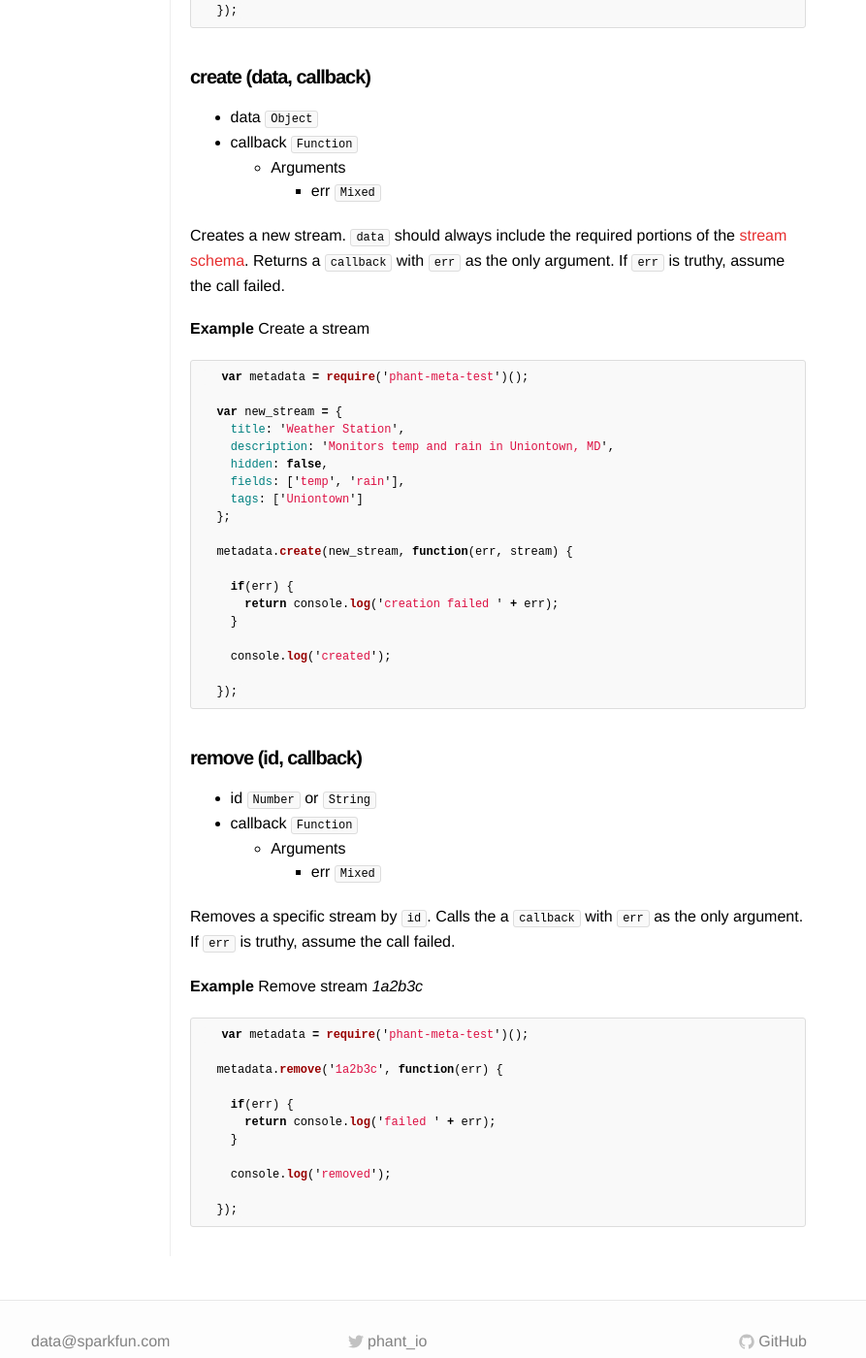
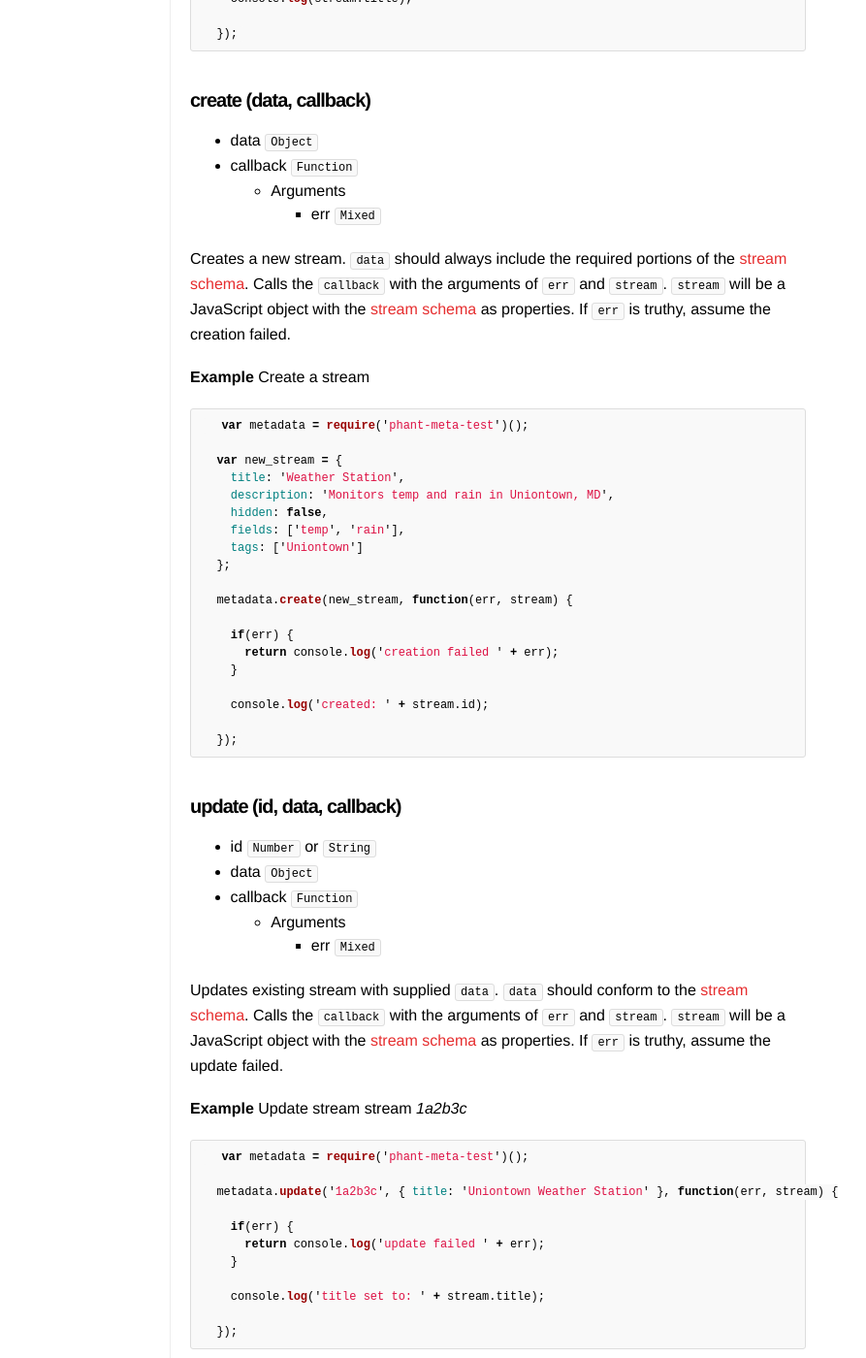
Before and after one commit to sparkfun/phant-docs, a Jekyll site: the page built from api/metadata.md, in a window 1280 px wide and 1400 px high, scrolled down 4839 px. Shown: the whole window at 97% size, without its empty margins (208-1101 px from the left). Built offline with Jekyll 4.4.1, drawn with Linux system fonts in a browser that asks for light colours; some of the changed text lies outside the part shown.

Commit message:
adds update to metadata api docs

```diff
--- a/api/metadata.md
+++ b/api/metadata.md
@@ -185,7 +185,7 @@ out of streams that match the `query`.
 
 Retrieves a specific stream by `id`. Calls the `callback` with the arguments of `err` and `stream`.
 `stream` will be a JavaScript object with the [stream schema](#default-schema) as properties.
-If `err` is truthy, assume the call failed.
+If `err` is truthy, assume the get failed.
 
 **Example** Retrieve stream *1a2b3c*
 
@@ -211,7 +211,8 @@ If `err` is truthy, assume the call failed.
     * err `Mixed`
 
 Creates a new stream. `data` should always include the required portions of the [stream schema](#default-schema).
-Returns a `callback` with `err` as the only argument. If `err` is truthy, assume the call failed.
+Calls the `callback` with the arguments of `err` and `stream`. `stream` will be a JavaScript object with the
+[stream schema](#default-schema) as properties. If `err` is truthy, assume the creation failed.
 
 **Example** Create a stream
 
@@ -233,12 +234,41 @@ Returns a `callback` with `err` as the only argument. If `err` is truthy, assume
       return console.log('creation failed ' + err);
     }
 
-    console.log('created');
+    console.log('created: ' + stream.id);
 
   });
 {% endhighlight %}
 
-#### remove (id, callback)
+#### update (id, data, callback)
+
+* id `Number` or `String`
+* data `Object`
+* callback `Function`
+  * Arguments
+    * err `Mixed`
+
+Updates existing stream with supplied `data`. `data` should conform to the [stream schema](#default-schema).
+Calls the `callback` with the arguments of `err` and `stream`. `stream` will be a JavaScript object with the
+[stream schema](#default-schema) as properties. If `err` is truthy, assume the update failed.
+
+**Example** Update stream stream *1a2b3c*
+
+{% highlight js %}
+
+  var metadata = require('phant-meta-test')();
+
+  metadata.update('1a2b3c', { title: 'Uniontown Weather Station' }, function(err, stream) {
+
+    if(err) {
+      return console.log('update failed ' + err);
+    }
+
+    console.log('title set to: ' + stream.title);
+
+  });
+{% endhighlight %}
+
+#### delete (id, callback)
 
 * id `Number` or `String`
 * callback `Function`
@@ -246,14 +276,14 @@ Returns a `callback` with `err` as the only argument. If `err` is truthy, assume
     * err `Mixed`
 
 Removes a specific stream by `id`. Calls the a `callback` with `err` as the only argument.
-If `err` is truthy, assume the call failed.
+If `err` is truthy, assume the delete failed.
 
 **Example** Remove stream *1a2b3c*
 
 {% highlight js %}
   var metadata = require('phant-meta-test')();
 
-  metadata.remove('1a2b3c', function(err) {
+  metadata.delete('1a2b3c', function(err) {
 
     if(err) {
       return console.log('failed ' + err);
```
Also changed, not shown: about.md (+3 -1 lines).
